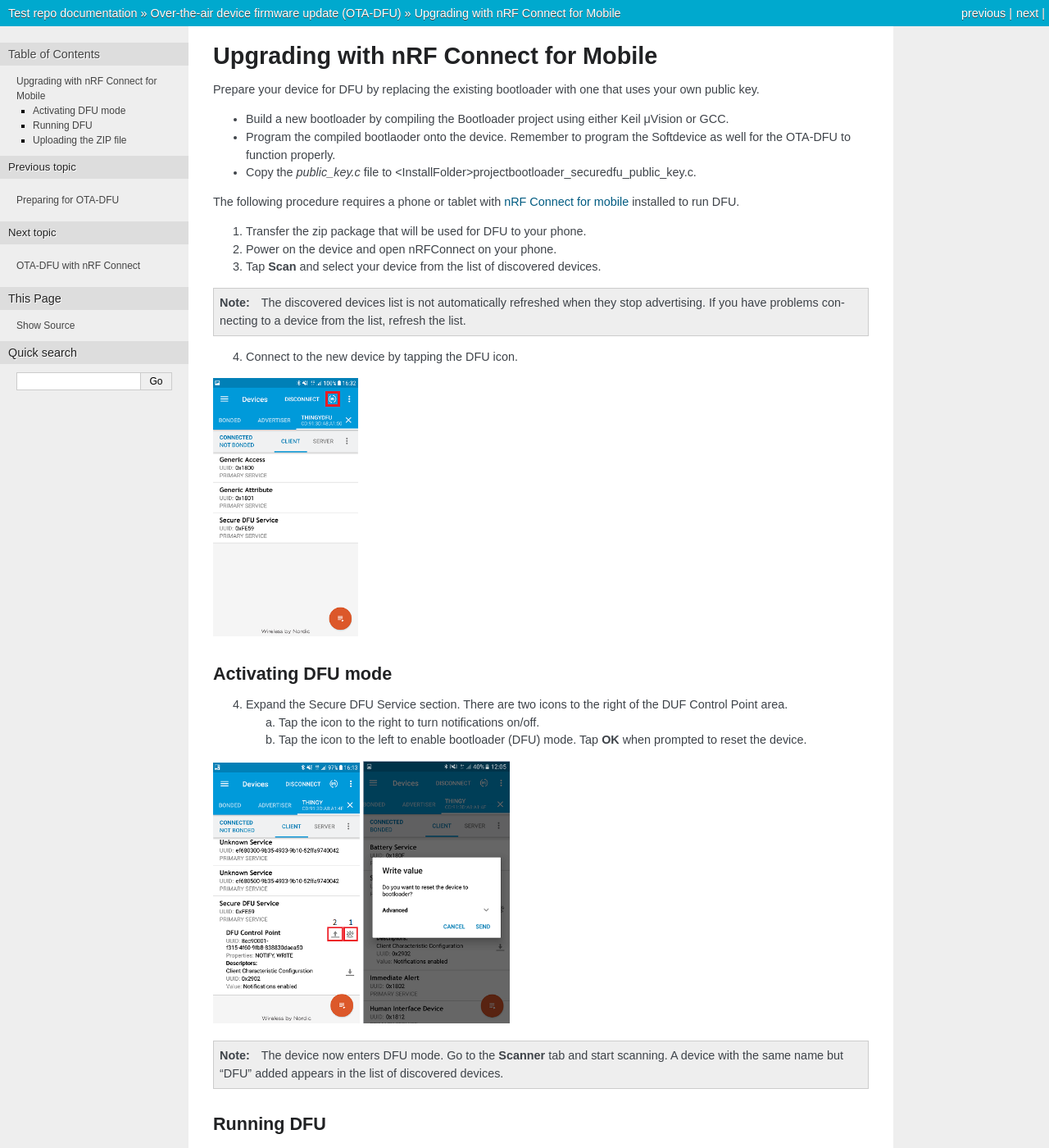
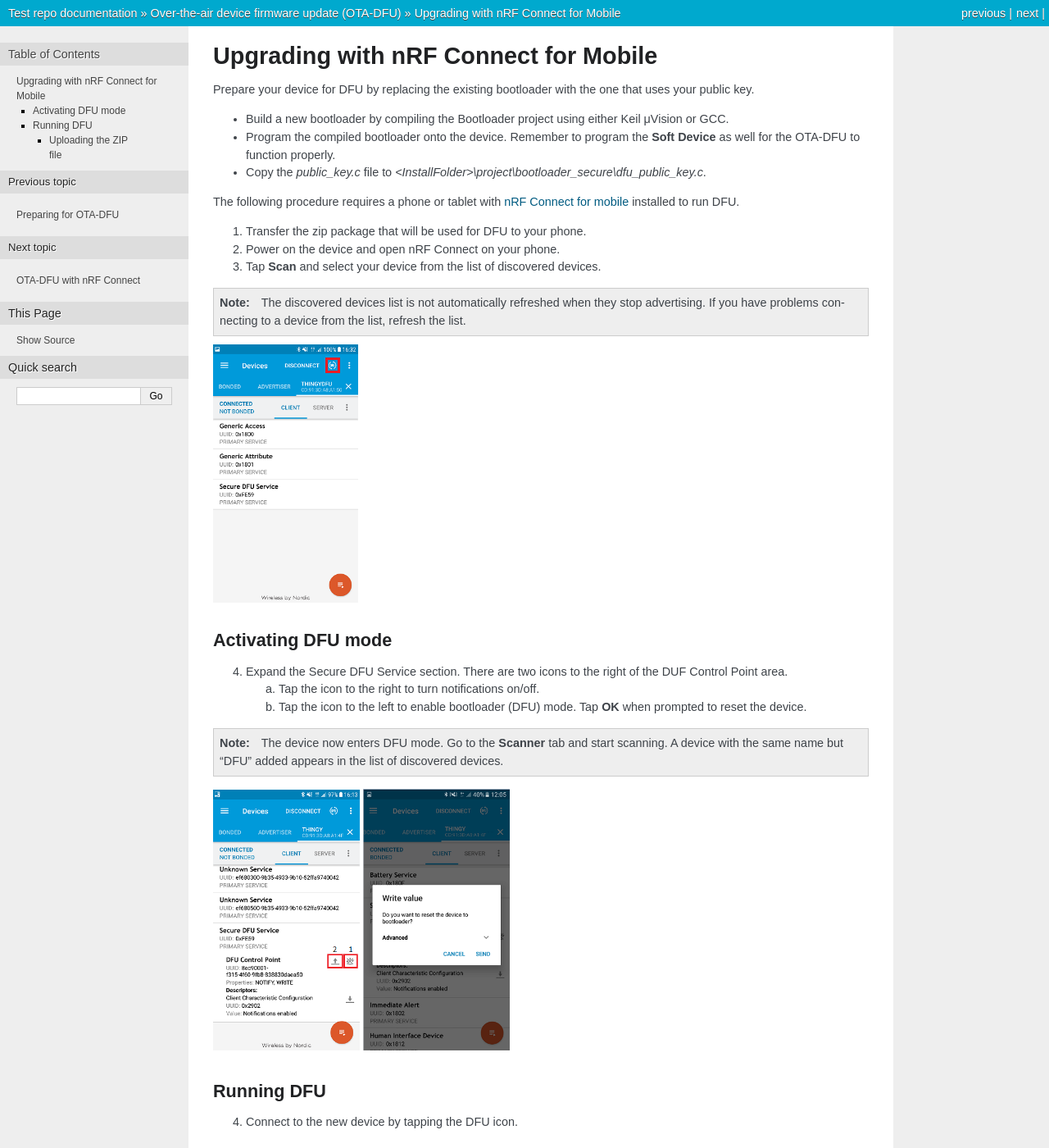
Before and after one commit to veshivas/tech_writer_test, a Sphinx documentation site: the page built from doc/upgrade.rst, in a window 1280 px wide and 1400 px high. Shown: the whole window at 82% size. Built offline with Sphinx 7.4.7, drawn with Linux system fonts in a browser that asks for light colours; some of the changed text lies outside the part shown.

```diff
--- a/doc/conf.py
+++ b/doc/conf.py
@@ -18,7 +18,7 @@
 # -- Project information -----------------------------------------------------
 
 project = 'Test repo'
-copyright = '2020, Nordic Semiconductor'
+copyright = '2021, Nordic Semiconductor'
 author = 'Nordic Semiconductor'
 
 
--- a/doc/upgrade.rst
+++ b/doc/upgrade.rst
@@ -2,25 +2,23 @@ Upgrading with nRF Connect for Mobile
 ######################################
 
 Prepare your device for DFU by replacing the existing
-bootloader with one that uses your own public key.
+bootloader with the one that uses your public key.
 
 -  Build a new bootloader by compiling the Bootloader project using
    either Keil μVision or GCC.
 
--  Program the compiled bootlaoder onto the device. Remember to program
-   the Softdevice as well for the OTA-DFU to function properly.
+-  Program the compiled bootloader onto the device. Remember to program
+   the **Soft Device** as well for the OTA-DFU to function properly.
 
 -  Copy the `public_key.c` file to
-   <InstallFolder>\project\bootloader_secure\dfu_public_key.c.
+   `<InstallFolder>\\project\\bootloader_secure\\dfu_public_key.c`.
 
 The following procedure requires a phone or tablet with `nRF
-Connect for
-mobile <https://www.nordicsemi.com/eng/Products/Nordic-mobile-Apps/nRF-Connect-for-mobile-previously-called-nRF-Master-Control-Panel>`__
-installed to run DFU.
+Connect for mobile`_ installed to run DFU.
 
 1. Transfer the zip package that will be used for DFU to your phone.
 
-2. Power on the device and open nRFConnect on your phone.
+2. Power on the device and open nRF Connect on your phone.
 
 3. Tap **Scan** and select your device from the list
    of discovered devices.
@@ -29,8 +27,6 @@ installed to run DFU.
     The discovered devices list is not automatically refreshed when they
     stop advertising. If you have problems connecting to a device from
     the list, refresh the list.
-
-4. Connect to the new device by tapping the DFU icon.
 
 .. image:: images/image3.png
    :width: 1.84in
@@ -47,25 +43,27 @@ Activating DFU mode
    b. Tap the icon to the left to enable bootloader (DFU)
       mode. Tap **OK** when prompted to reset the device.
 
-|image1| |image2|
-
 .. note::
     The device now enters DFU mode. Go to the **Scanner** tab and start
     scanning. A device with the same name but “DFU” added appears in the list of
     discovered devices.
 
+|image1| |image2|
+
 Running DFU
 ------------
 
+4. Connect to the new device by tapping the DFU icon.
+
+Uploading the ZIP file
+=======================
+
 5. Select **Distribution packet (ZIP)** and navigate to the package that
-   you previously uploaded to your mobile.
+   you uploaded earlier.
 
 .. image:: images/image4.png
    :width: 1.88in
    :height: 3.36in
-
-Uploading the ZIP file
------------------------
 
 6. The package is now uploaded to the device
 
@@ -75,3 +73,5 @@ Uploading the ZIP file
 .. |image2| image:: images/image2.png
    :width: 1.87in
    :height: 3.33in
+
+.. _nRF Connect for mobile: https://www.nordicsemi.com/eng/Products/Nordic-mobile-Apps/nRF-Connect-for-mobile-previously-called-nRF-Master-Control-Panel
```
